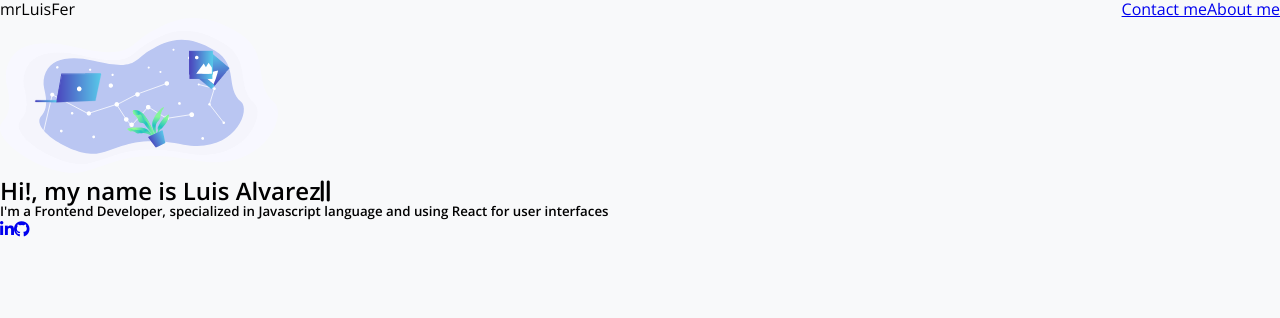
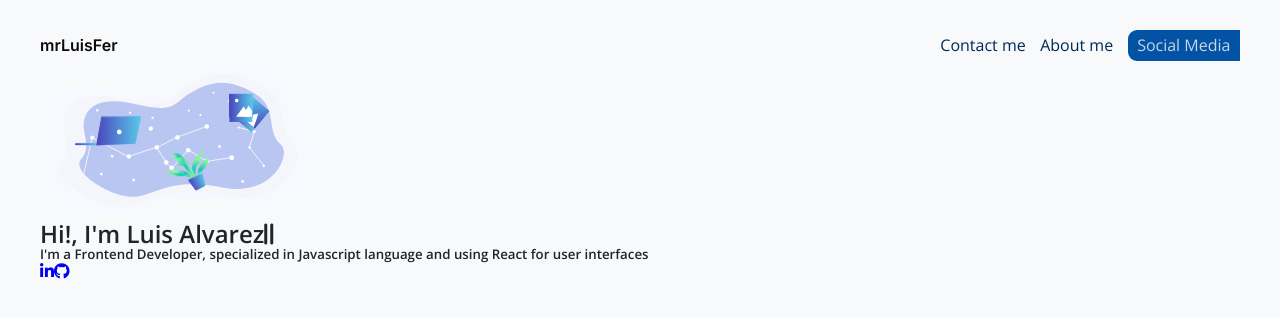
Before and after one commit to mrLuisFer/portfolio, a React (Create React App) app: page / in a window 1280 px wide. Shown: the top 318 px of the page. Built offline with nearby package versions, Linux system fonts and the light colour scheme.

Commit message:
Adding styles to NavBar component and thinking more of the design

```diff
--- a/src/components/Hero.tsx
+++ b/src/components/Hero.tsx
@@ -1,13 +1,13 @@
 import React from "react"
-import logo from "../assets/hero-pattern.png"
+import heroPattern from "../assets/hero-pattern.png"
 
 export default function Hero(): JSX.Element {
   return (
     <div className="Hero">
-      <img src={logo} alt="" />
+      <img src={heroPattern} alt="hero-pattern" />
       <div className="Hero__personal">
         <h2 className="Hero__personal-title">
-          Hi!, my name is <span>Luis Alvarez</span>
+          Hi!, I'm <span>Luis Alvarez</span>
           <span>
             <i className="fas fa-grip-lines-vertical"></i>
           </span>
--- a/src/components/NavBar.tsx
+++ b/src/components/NavBar.tsx
@@ -1,7 +1,15 @@
-import React from "react"
+import React, { useState } from "react"
 import { Link, BrowserRouter as Router } from "react-router-dom"
 
-export default function NavBar(): JSX.Element {
+export default function NavBar() {
+  const [showIcons, setShowIcons] = useState(false)
+
+  const div = document.querySelector(".NavBar__social-media-container-icons")
+
+  const handleShowIcons = (): void => {
+    setShowIcons(!showIcons)
+  }
+
   return (
     <Router>
       <div className="NavBar">
@@ -11,6 +19,31 @@ export default function NavBar(): JSX.Element {
         <div className="NavBar__links">
           <Link to="/">Contact me</Link>
           <Link to="/">About me</Link>
+          <div className="NavBar__social-media">
+            <span
+              className="NavBar__social-media__span"
+              onClick={handleShowIcons}
+            >
+              Social Media
+            </span>
+            {showIcons ? (
+              <div className="NavBar__social-media-icons">
+                <div className="NavBar__social-media-container-icons">
+                  <a href="/">
+                    <i className="fab fa-facebook-f"></i>
+                  </a>
+                  <a href="/">
+                    <i className="fab fa-twitter"></i>
+                  </a>
+                  <a href="/">
+                    <i className="fab fa-linkedin-in"></i>
+                  </a>
+                </div>
+              </div>
+            ) : (
+              ""
+            )}
+          </div>
         </div>
       </div>
     </Router>
--- a/src/scss/_App.scss
+++ b/src/scss/_App.scss
@@ -0,0 +1,3 @@
+.App {
+  padding: 30px 40px;
+}
--- a/src/scss/_globals.scss
+++ b/src/scss/_globals.scss
@@ -23,4 +23,6 @@ body {
   -webkit-font-smoothing: antialiased;
   -moz-osx-font-smoothing: grayscale;
   background: var(--cultured);
+  color: var(--dark-gray);
+  font-weight: 400;
 }
--- a/src/scss/_variables.scss
+++ b/src/scss/_variables.scss
@@ -5,27 +5,31 @@
   --inter-font: "Inter", sans-serif;
 
   // Color Palette
-  --beau-blue: #c5d5ea;
   --gainsboro: #d8e1e9;
   --independence: #33415c;
-  --oxford-dark-blue: #001233;
-  --oxford-blue: #002855;
   --usafa-blue: #0353a4;
   --true-blue: #0466c8;
-  --cultured: #f8f9fa;
   --light-gray: #ced4da;
   --state-gray: #6c757d;
-  --dark-gray: #212529;
   --cerulean-blue: #7392b7;
   --cerulean-crayola: #00b4d8;
   --powder-blue: #caf0f8;
   --command-blue: #0077b6;
   --semi-purple: #21209c;
-  --dark: #0d1b2a;
   --honey-yellow: #ffb703;
   --orange: #fb8500;
+  // Links or anchors tag
+  --oxford-blue: #002855;
+  // General Background
+  --cultured: #f8f9fa;
+  // Text Color
+  --dark-gray: #212529;
+  --beau-blue: #c5d5ea;
+  // Titles
   --rich-black: #0b090a;
-
+  // Hover Font Color
+  --dark: #0d1b2a;
+  --oxford-dark-blue: #001233;
   // root properties
   font-size: 16px;
 }
--- a/src/scss/components/_NavBar.scss
+++ b/src/scss/components/_NavBar.scss
@@ -1,4 +1,56 @@
 .NavBar {
   display: flex;
   justify-content: space-between;
+  align-items: center;
+
+  &__logo {
+    &-title {
+      font-family: var(--inter-font);
+      font-weight: 600;
+      color: var(--rich-black);
+    }
+  }
+
+  &__links {
+    display: flex;
+    align-items: center;
+
+    a {
+      margin-left: 0.9rem;
+      color: var(--oxford-blue);
+      text-decoration: none;
+      transition: color 0.25s ease-in;
+
+      &:hover {
+        color: var(--oxford-dark-blue);
+      }
+    }
+  }
+
+  &__social-media {
+    display: flex;
+    align-items: center;
+    color: var(--beau-blue);
+
+    &__span {
+      margin-left: 0.9rem;
+      padding: 0.4rem 0.6rem;
+      background: var(--usafa-blue);
+      border-radius: 9px 0 0 9px;
+      // For no select the text, like a button
+      cursor: pointer;
+      -webkit-touch-callout: none; /* iOS Safari */
+      -webkit-user-select: none; /* Safari */
+      -khtml-user-select: none; /* Konqueror HTML */
+      -moz-user-select: none; /* Old versions of Firefox */
+      -ms-user-select: none; /* Internet Explorer/Edge */
+      user-select: none;
+    }
+
+    &-icons {
+      background: var(--usafa-blue);
+      padding: 0.4rem 0.6rem;
+      border-radius: 0 9px 9px 0;
+    }
+  }
 }
```
Also changed, not shown: 1 other file (tests, documents, lock files or other folders).
